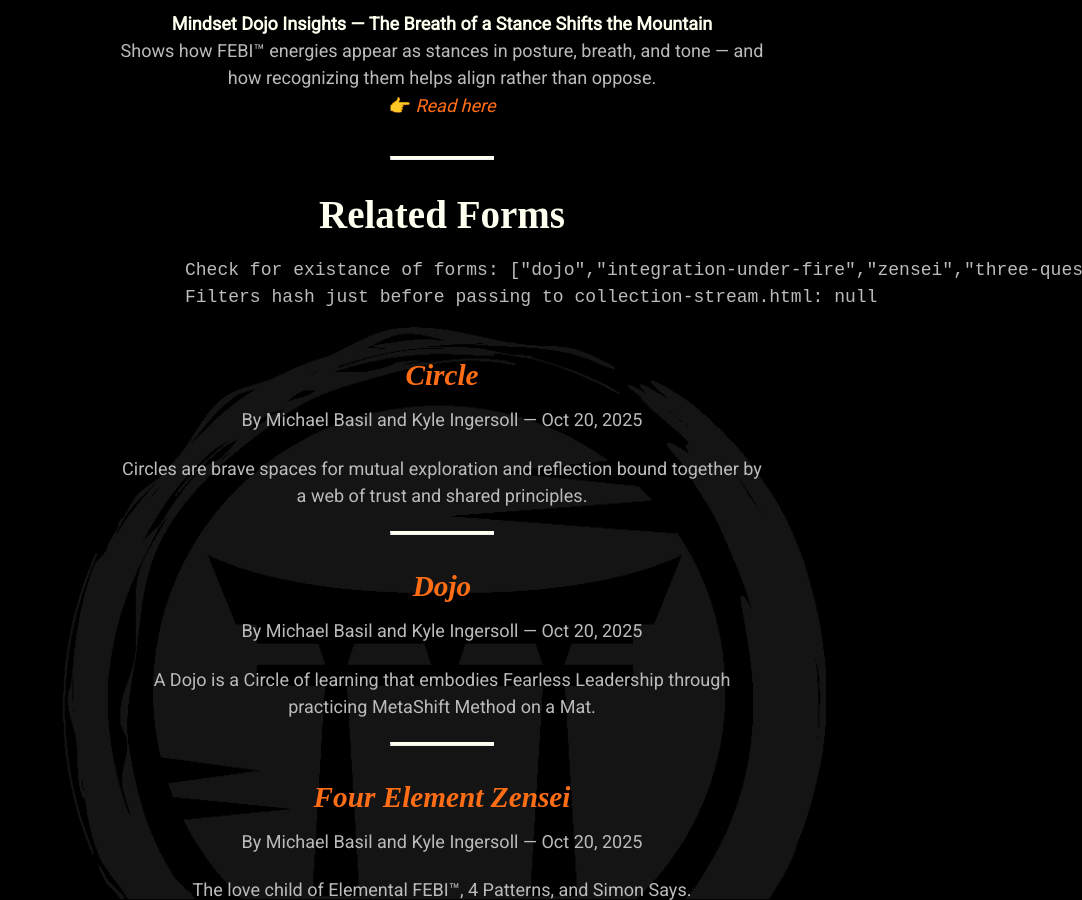
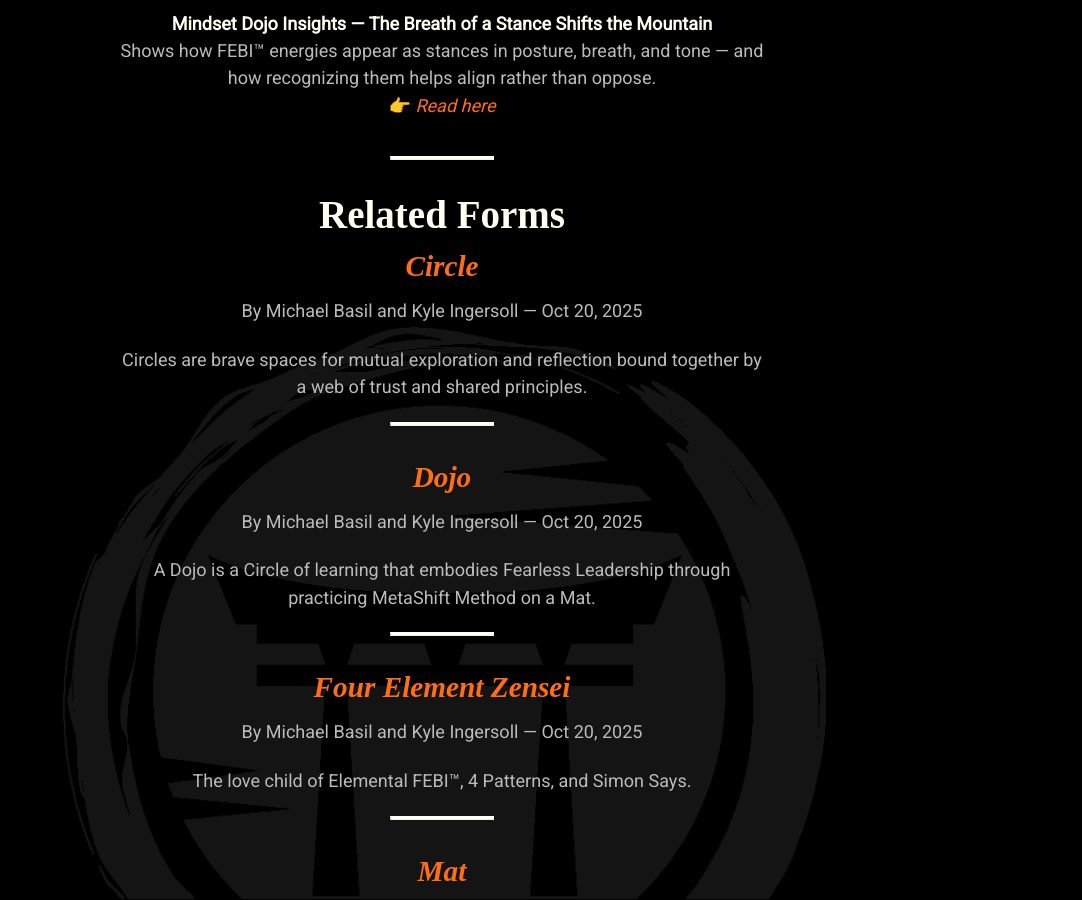
Before and after one commit to mindset-dojo/mindset-dojo.github.io, a Jekyll site: the page built from _insights/2025-09-22-map-of-consciousness.md, in a window 1280 px wide and 900 px high, scrolled down 4232 px. Shown: the whole window, without its empty margins (198-1280 px from the left). Built offline with Jekyll 4.4.1, drawn with Linux system fonts in a browser that asks for light colours; some web fonts are replaced.

Commit message:
refactor(post): remove debug code.

```diff
--- a/_layouts/post.html
+++ b/_layouts/post.html
@@ -19,13 +19,10 @@
   {% if page.forms %}
     <h2>Related Forms</h2>
 
-    <pre>
-      Check for existance of forms: {{ page.forms | jsonify }}
-      Filters hash just before passing to collection-stream.html: {{ filters | jsonify }}
-    </pre>
+    {% include sections/collection-stream.html section=section collection="forms" filter_key="forms" filter_values=page.forms %}
 
-    {% include sections/collection-stream.html section=section collection="forms" filter_key="forms" filter_values=page.forms %}
     <hr>
+
   {% endif %}
 
   <p class="post-meta">
```
